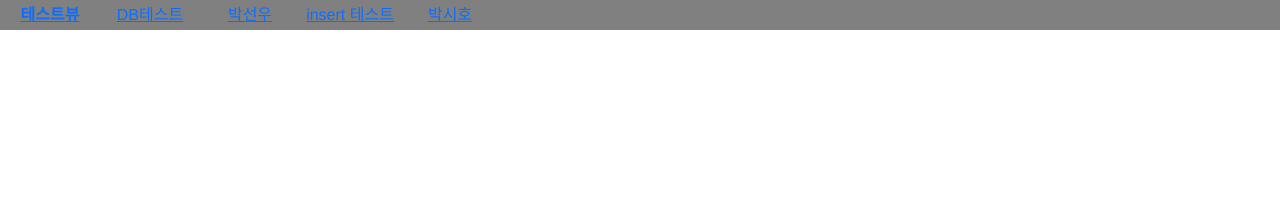
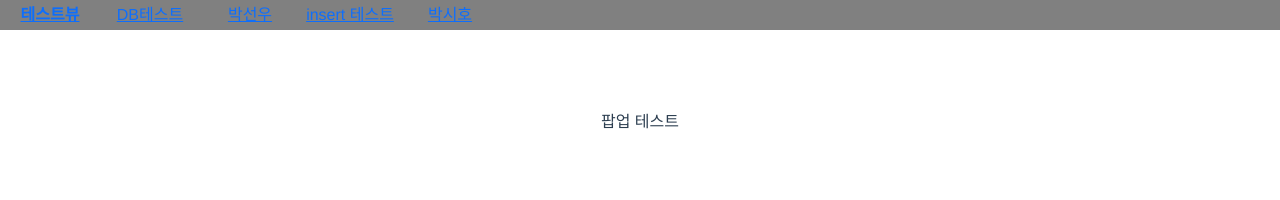
Before and after one commit to h0-shi/kidwiz, a Vue app in the folder vue_kidwiz/: page /#/regTime in a window 1280 px wide. Shown: the top 200 px of the page. Built offline with nearby package versions, Linux system fonts and the light colour scheme.

Commit message:
팝업 생성

```diff
--- a/vue_kidwiz/src/router/index.js
+++ b/vue_kidwiz/src/router/index.js
@@ -2,7 +2,7 @@ import { createRouter, createWebHashHistory } from "vue-router";
 import testVue from "@/views/TestVue.vue";
 import listTest from "@/views/ListTest.vue";
 import Boardwrite from "@/views/boardviews/BoardWrite.vue";
-import insertTest from "@/views/insertTest.vue";
+import insertTest from "@/views/regviews/insertTest.vue";
 import boardDetail from "@/views/boardviews/BoardDetail.vue";
 import boardUpdate from "@/views/boardviews/BoardUpdate.vue";
 
@@ -14,7 +14,8 @@ const routes = [
     {path: '/insertTest', name:'insertTest', component: insertTest},
     {path:"/boardDetail", name:"boardDetail", component: boardDetail},
     {path:"/boardUpdate", name:"boardUpdate",component:boardUpdate},
-    {path: '/regRev', name:'regRev', component: () => import('@/views/RegRev.vue')}
+    {path: '/regRev', name:'regRev', component: () => import('@/views/regviews/RegRev.vue')},
+    {path: '/regTime', name:'regTime', component: () => import('@/views/regviews/RegTime.vue')}
 ];
 
 const router = createRouter({
--- a/vue_kidwiz/src/views/RegRev.vue
+++ b/vue_kidwiz/src/views/regviews/RegRev.vue
@@ -27,7 +27,7 @@
 
     <div class="modal-wrap" v-show="modalCheck">
         <div class="modal-container">
-            <button>신청하기</button>
+            <button @click="btnPopup">신청하기</button>
             <table class="table stu">
                 <thead>
                     <tr>
@@ -86,8 +86,11 @@ export default {
         modalOpen(){
             this.modalCheck = !this.modalCheck;
             console.log("실행");
-        }
-    }
+        },
+        btnPopup(){
+            window.open("#/regTime","_blank","width=300,height=500");
+        },
+    },
 }
 </script>
 
--- /dev/null
+++ b/vue_kidwiz/src/views/regviews/RegTime.vue
@@ -0,0 +1,17 @@
+<template>
+    <div>
+        팝업 테스트
+    </div>
+</template>
+
+<script>
+import { defineComponent } from 'vue';
+
+export default defineComponent({
+    setup() {},
+})
+</script>
+
+<style>
+
+</style>
```
Also changed, not shown: vue_kidwiz/src/views/regviews/insertTest.vue (renamed from vue_kidwiz/src/views/insertTest.vue).
